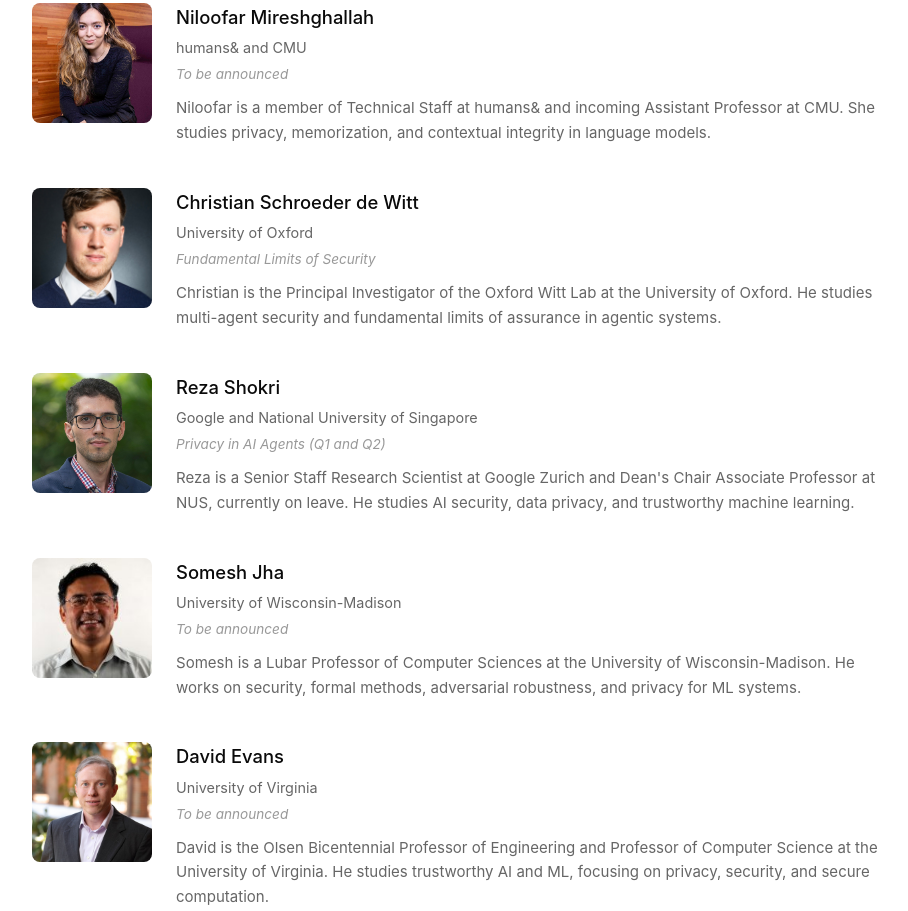
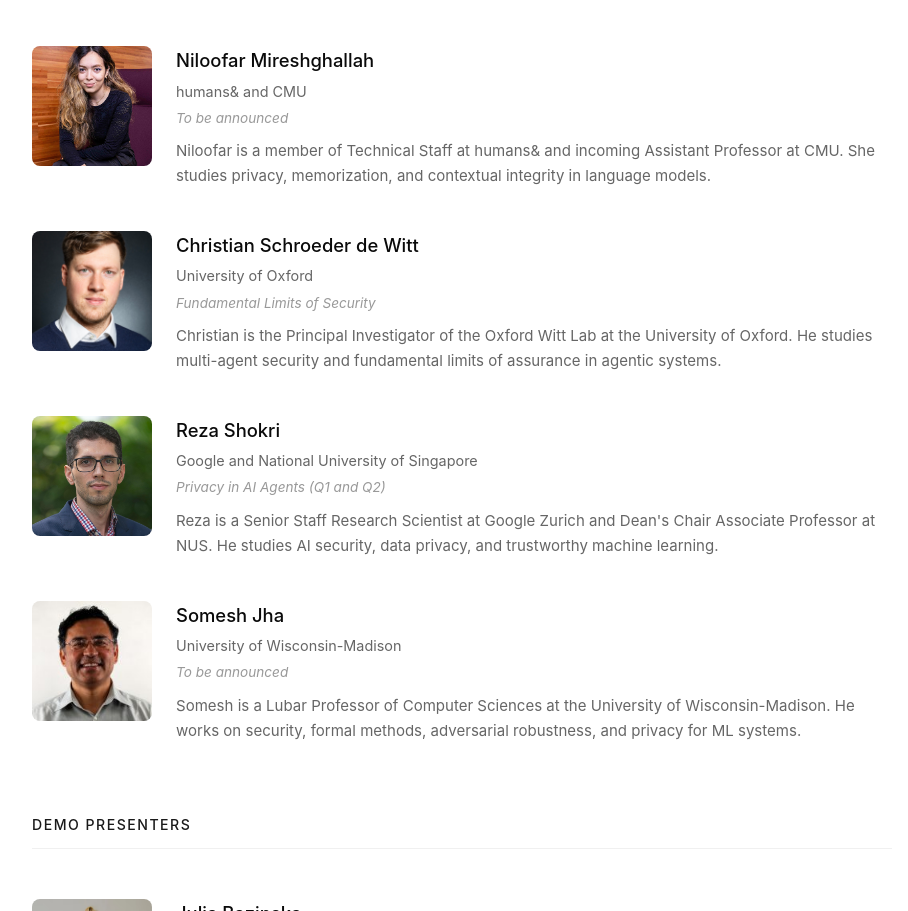
Before and after one commit to flmsec/flmsec.github.io, a plain HTML site: page index.html in a window 1280 px wide. Shown: the part 3302-4213 px from the top of the page, without its empty margins (178-1086 px from the left). Drawn offline with Linux system fonts and the light colour scheme; animation ran at ten frames a second.

Commit message:
speakers update

```diff
--- a/index.html
+++ b/index.html
@@ -382,6 +382,10 @@
             margin: 0 0 12px;
             padding-right: 24px;
             font-size: 1.05rem;
+        }
+
+        .question-card h3 {
+            margin-bottom: 2em;
         }
 
         .block-card h3 {
@@ -1077,7 +1081,7 @@
 
         <section id="format">
             <h2>Workshop Format</h2>
-            <p>The workshop will consist of five thematic keynote blocks. Each block will consist of a 45-minute expert keynote followed by a 30-minute guided discussion, in which participants split into groups of 10-15 with an assigned discussion chair.</p>
+            <p>The workshop will consist of four thematic keynote blocks. Each block will consist of a 45-minute expert keynote followed by a 30-minute guided discussion, in which participants split into groups of 10-15 with an assigned discussion chair.</p>
             <p>The goal of the discussion is to identify open questions that emerge from the keynote. At the end of the discussion, each chair will deliver a 2-minute summary to all attendees. The program will also include a joint poster session, two spotlight contributed talks, and interactive demos to encourage discussion beyond the themes of each block.</p>
 
             <!-- Temporarily hidden until all keynote topics are finalized.
@@ -1118,7 +1122,7 @@
                     <div class="format-time">10-15</div>
                     <div class="format-label">Participants per Group</div>
                 </div>
-                <div class="format-repeat" aria-label="Repeated five times">&times;5</div>
+                <div class="format-repeat" aria-label="Repeated four times">&times;4</div>
             </div>
         </section>
 
@@ -1149,7 +1153,7 @@
                         <div class="speaker-name"><a href="https://www.comp.nus.edu.sg/~reza/" target="_blank" rel="noopener">Reza Shokri</a></div>
                         <div class="speaker-affiliation">Google and National University of Singapore</div>
                         <div class="speaker-topic">Privacy in AI Agents (Q1 and Q2)</div>
-                        <div class="speaker-bio">Reza is a Senior Staff Research Scientist at Google Zurich and Dean's Chair Associate Professor at NUS, currently on leave. He studies AI security, data privacy, and trustworthy machine learning.</div>
+                        <div class="speaker-bio">Reza is a Senior Staff Research Scientist at Google Zurich and Dean's Chair Associate Professor at NUS. He studies AI security, data privacy, and trustworthy machine learning.</div>
                     </div>
                 </article>
                 <article class="speaker-row">
@@ -1161,13 +1165,6 @@
                         <div class="speaker-bio">Somesh is a Lubar Professor of Computer Sciences at the University of Wisconsin-Madison. He works on security, formal methods, adversarial robustness, and privacy for ML systems.</div>
                     </div>
                 </article>
-                <article class="speaker-row">
-                    <img class="speaker-photo" src="assets/david-square.jpg" alt="David Evans">
-                    <div class="speaker-info">
-                        <div class="speaker-name"><a href="https://www.cs.virginia.edu/~evans/" target="_blank" rel="noopener">David Evans</a></div>
-                        <div class="speaker-affiliation">University of Virginia</div>
-                        <div class="speaker-topic">To be announced</div>
-                        <div class="speaker-bio">David is the Olsen Bicentennial Professor of Engineering and Professor of Computer Science at the University of Virginia. He studies trustworthy AI and ML, focusing on privacy, security, and secure computation.</div>
                     </div>
                 </article>
             </div>
```
